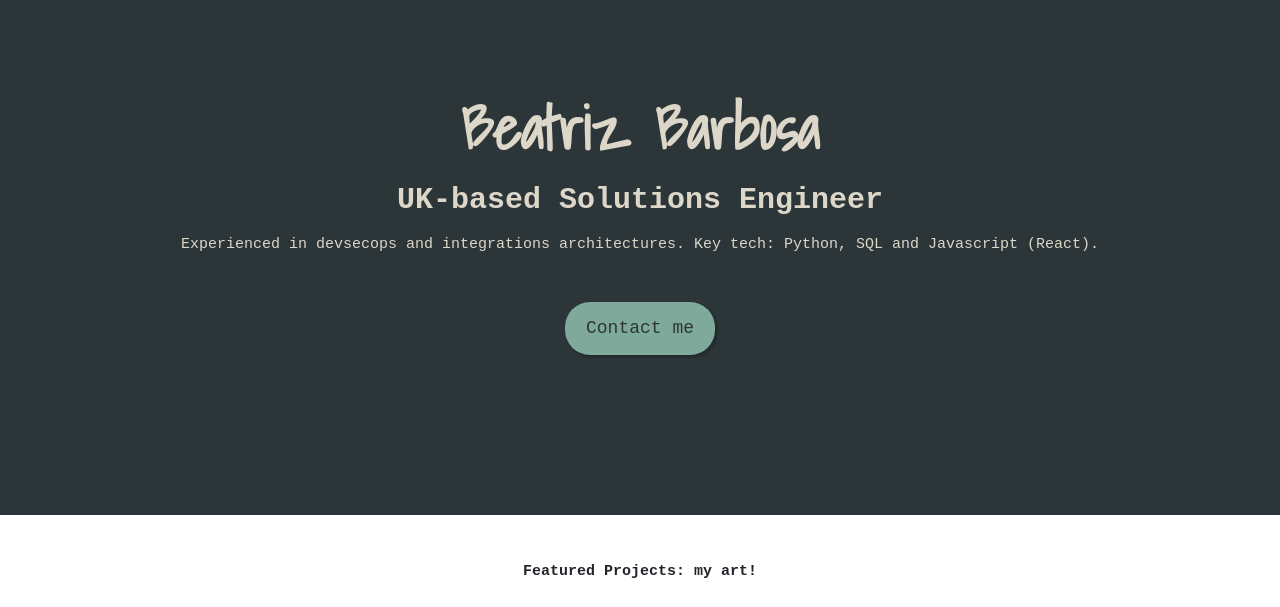
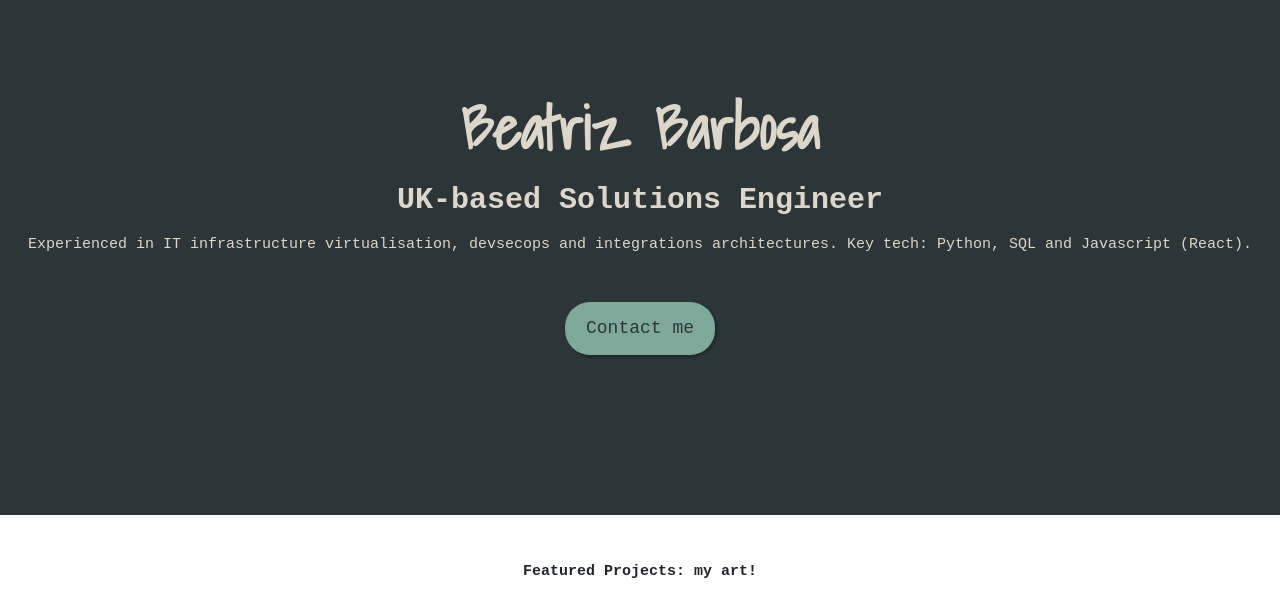
Before and after one commit to beatrizmcbarbosa/b-portfolio, a plain HTML site: page index.html in a window 1280 px wide. Shown: the part 68-675 px from the top of the page. Drawn offline with nearby package versions, Linux system fonts and the light colour scheme.

Commit message:
Update personal description

```diff
--- a/index.html
+++ b/index.html
@@ -57,7 +57,8 @@
     <div class="hero">
         <h1>Beatriz Barbosa</h1>
         <h2>UK-based Solutions Engineer</h2>
-        <h3 class="mb-5">Experienced in devsecops and integrations architectures. Key tech: Python, SQL and Javascript
+        <h3 class="mb-5">Experienced in IT infrastructure virtualisation, devsecops and integrations architectures. Key
+            tech: Python, SQL and Javascript
             (React).
         </h3>
         <div>
```
